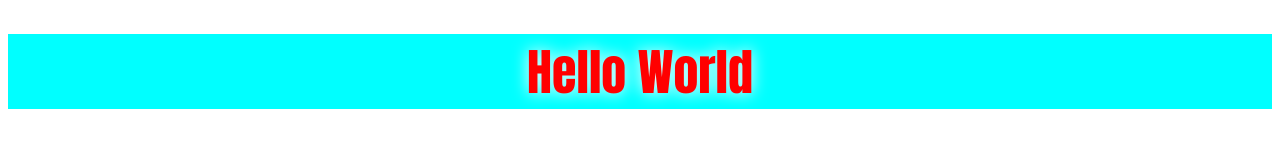
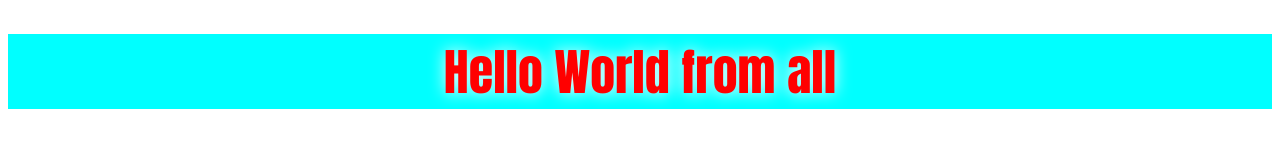
Before and after one commit to GhousAli007/React_project_1, a plain HTML site: page index.html in a window 1280 px wide. Drawn offline with Linux system fonts and the light colour scheme.

Commit message:
Update index.html

```diff
--- a/index.html
+++ b/index.html
@@ -5,7 +5,7 @@
     <meta charset="UTF-8">
     <meta http-equiv="X-UA-Compatible" content="IE=edge">
     <meta name="viewport" content="width=device-width, initial-scale=1.0">
-    <title>Hello World from all</title>
+    <title>Hello World </title>
     <style>
         div.world {
            width: auto;
@@ -26,7 +26,7 @@
 
 <body>
     <div class="world">
-        <h1>Hello World</h1>
+        <h1>Hello World from all</h1>
     </div>
 </body>
 
```
